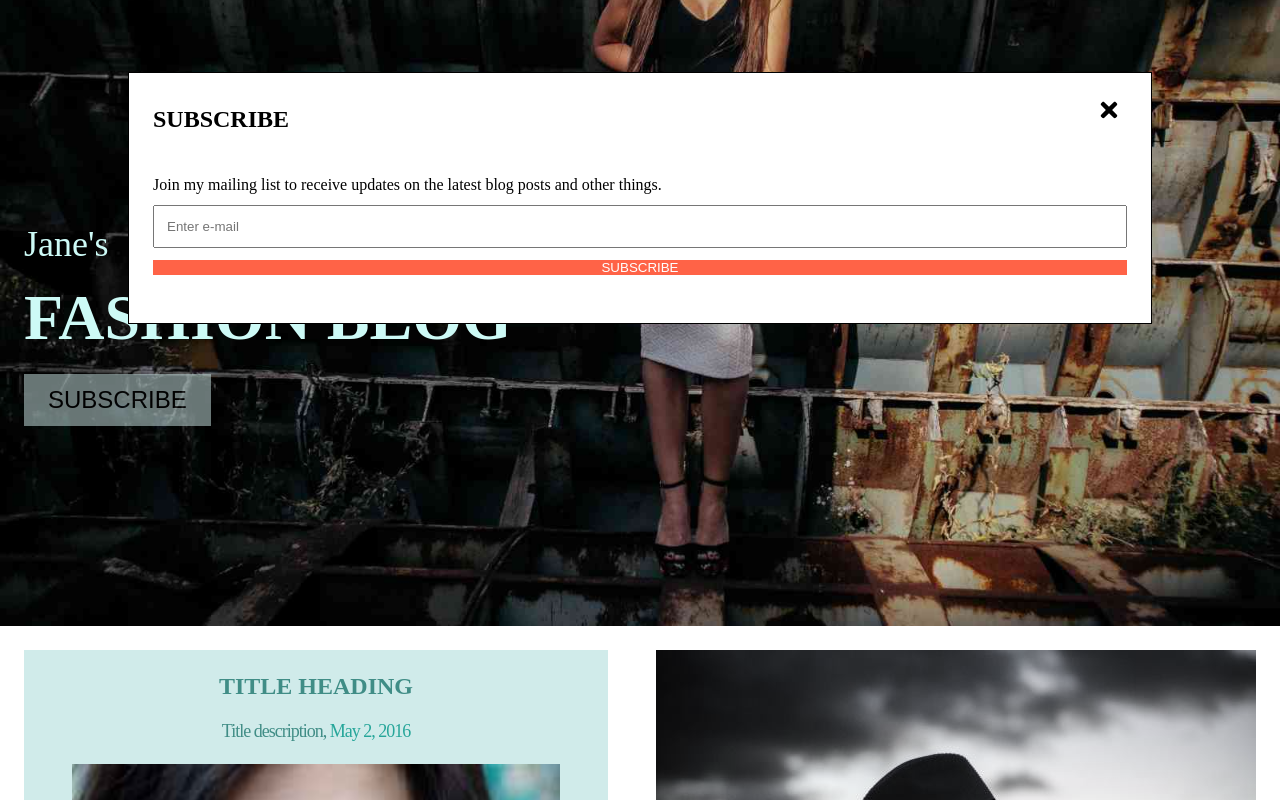
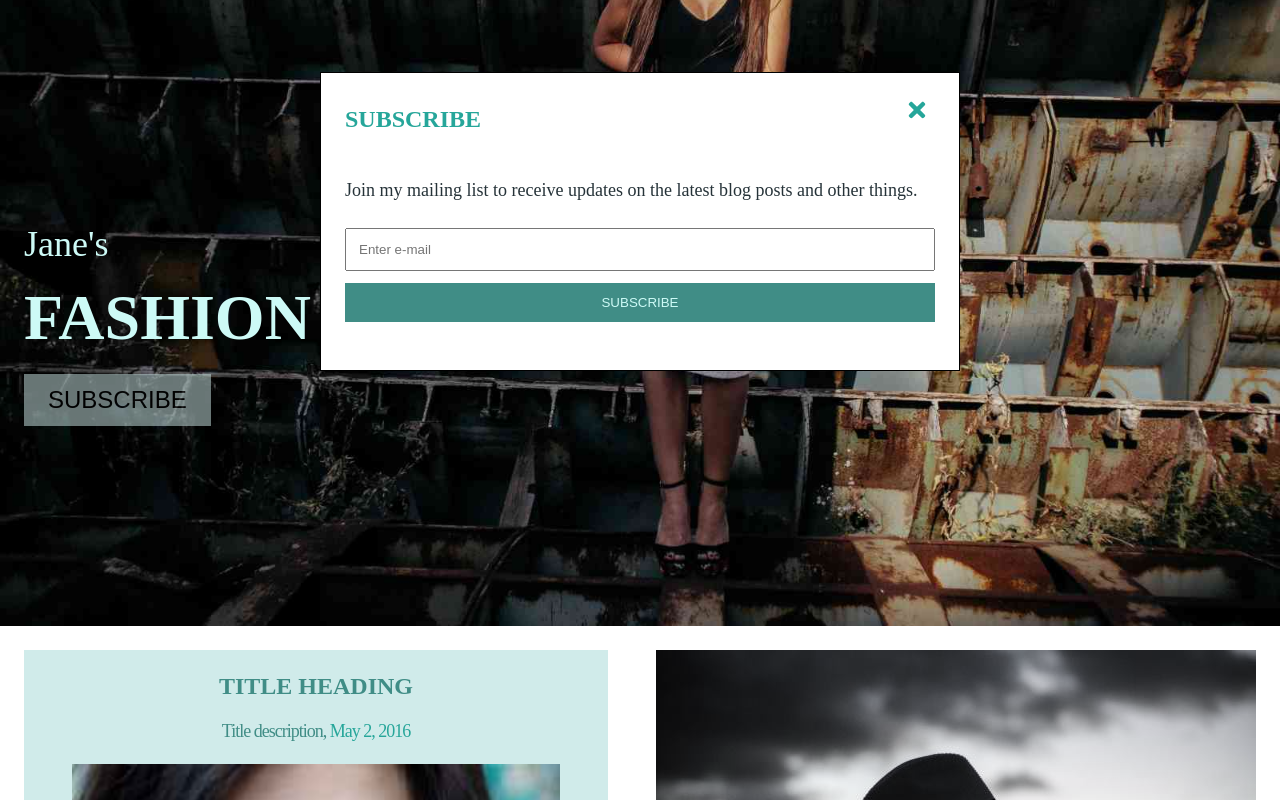
Before and after one commit to mediumryan/w3c_fashion, a React (Create React App) app: page / in a window 1280 px wide. Both pictures are taken after a click on the button "SUBSCRIBE". Shown: the part 454-1254 px from the top of the page. Built offline with nearby package versions, Linux system fonts and the light colour scheme; a web font is replaced by a local one.

Commit message:
[Update] Project is done.

```diff
--- a/src/App.js
+++ b/src/App.js
@@ -4,7 +4,7 @@ import Greeting from './components/Greeting';
 import './css/index.css';
 import Post from './components/Post/Post';
 import Footer from './components/Footer';
-import Modal from './components/Modal';
+import Modal from './components/Modal/Modal';
 import { styled } from 'styled-components';
 
 const MainWrapper = styled.div`
--- a/src/components/Header/Header.jsx
+++ b/src/components/Header/Header.jsx
@@ -16,6 +16,17 @@ const HeaderContainer = styled.header`
     align-items: center;
     background-color: var(--bg-100);
     padding: var(--padding-double-large);
+    svg {
+        color: var(--text-100);
+        font-size: var(--font-size-medium-large);
+        margin-right: var(--margin-small);
+        padding: var(--padding-small);
+        border-radius: 10px;
+        cursor: pointer;
+        &:hover {
+            color: var(--primary-200);
+        }
+    }
     @media only screen and (min-width: 320px) and (max-width: 768px) {
         display: none;
     }
--- a/src/components/Modal.jsx
+++ b/src/components/Modal/Modal.jsx
@@ -2,7 +2,8 @@ import React from 'react';
 import styled from 'styled-components';
 import { FaTimes } from 'react-icons/fa';
 import { useRecoilState } from 'recoil';
-import { modalState } from '../data/atom';
+import { modalState } from '../../data/atom';
+import ModalForm from './ModalForm';
 
 const ModalContainer = styled.div`
     position: fixed;
@@ -10,15 +11,20 @@ const ModalContainer = styled.div`
     left: 50%;
     transform: translateX(-50%);
     padding: var(--padding-medium-large);
-    width: 80%;
+    width: 50%;
     display: ${(props) => (props.show ? 'flex' : 'none')};
     flex-direction: column;
-    background-color: white;
-    color: black;
+    background-color: var(--bg-300);
     border: 1px solid black;
     z-index: 999;
     * {
         margin-bottom: var(--margin-medium);
+    }
+    @media only screen and (min-width: 768px) and (max-width: 1024px) {
+        width: 65%;
+    }
+    @media only screen and (min-width: 320px) and (max-width: 768px) {
+        width: 75%;
     }
 `;
 
@@ -27,27 +33,21 @@ const ModalTitle = styled.div`
     justify-content: space-between;
     align-items: center;
     margin-bottom: var(--margin-medium-large);
+    color: var(--primary-100);
     * {
         font-weight: 700;
         font-size: var(--font-size-medium);
     }
 `;
 
-const ModalForm = styled.form`
-    display: flex;
-    flex-direction: column;
-    input {
-        padding: var(--padding-medium);
-    }
-    button {
-        background-color: tomato;
-        color: white;
-        padding: var(--padding-meidum) 0;
-        &:hover {
-            background-color: #ddd;
-            color: black;
-        }
-    }
+const ModalClose = styled.button`
+    color: var(--primary-100);
+`;
+
+const ModalDescription = styled.p`
+    margin-bottom: var(--margin-medium-large);
+    font-size: var(--font-size-small);
+    line-height: 1.5;
 `;
 
 export default function Modal() {
@@ -61,29 +61,19 @@ export default function Modal() {
         <ModalContainer show={modal}>
             <ModalTitle>
                 <h3>SUBSCRIBE</h3>
-                <button>
+                <ModalClose>
                     <FaTimes
                         onClick={() => {
                             handleModal();
                         }}
                     />
-                </button>
+                </ModalClose>
             </ModalTitle>
-            <div>
+            <ModalDescription>
                 Join my mailing list to receive updates on the latest blog posts
                 and other things.
-            </div>
-            <ModalForm>
-                <input placeholder="Enter e-mail" />
-                <button
-                    onClick={(e) => {
-                        e.preventDefault();
-                        handleModal();
-                    }}
-                >
-                    SUBSCRIBE
-                </button>
-            </ModalForm>
+            </ModalDescription>
+            <ModalForm />
         </ModalContainer>
     );
 }
--- /dev/null
+++ b/src/components/Modal/ModalForm.jsx
@@ -0,0 +1,42 @@
+import { useSetRecoilState } from 'recoil';
+import { styled } from 'styled-components';
+import { modalState } from '../../data/atom';
+
+const ModalFormContainer = styled.form`
+    display: flex;
+    flex-direction: column;
+    input {
+        padding: var(--padding-medium);
+    }
+    button {
+        background-color: var(--primary-200);
+        color: var(--primary-300);
+        padding: var(--padding-medium) 0;
+        &:hover {
+            background-color: var(--primary-300);
+            color: var(--primary-200);
+        }
+    }
+`;
+
+export default function ModalForm() {
+    const setModal = useSetRecoilState(modalState);
+
+    const handleModal = () => {
+        setModal((prev) => !prev);
+    };
+
+    return (
+        <ModalFormContainer>
+            <input placeholder="Enter e-mail" />
+            <button
+                onClick={(e) => {
+                    e.preventDefault();
+                    handleModal();
+                }}
+            >
+                SUBSCRIBE
+            </button>
+        </ModalFormContainer>
+    );
+}
--- a/src/css/index.css
+++ b/src/css/index.css
@@ -73,18 +73,6 @@ button {
     display: none;
 }
 
-.header_icons {
-    color: var(--text-100);
-    font-size: var(--font-size-medium-large);
-    margin-right: var(--margin-small);
-    padding: var(--padding-small);
-    border-radius: 10px;
-}
-
-.header_icons:hover {
-    color: var(--primary-200);
-}
-
 @media only screen and (min-width: 320px) and (max-width: 768px) {
     :root {
         /* font-size */
```
